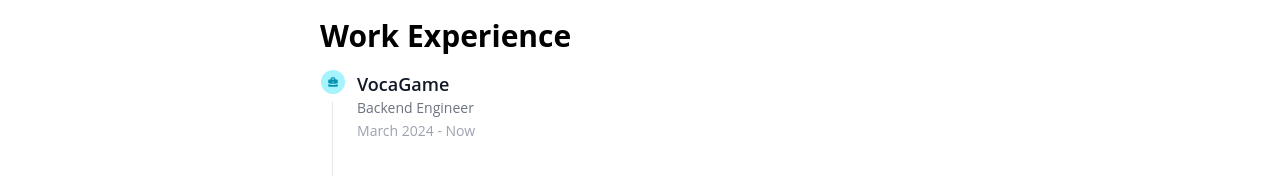
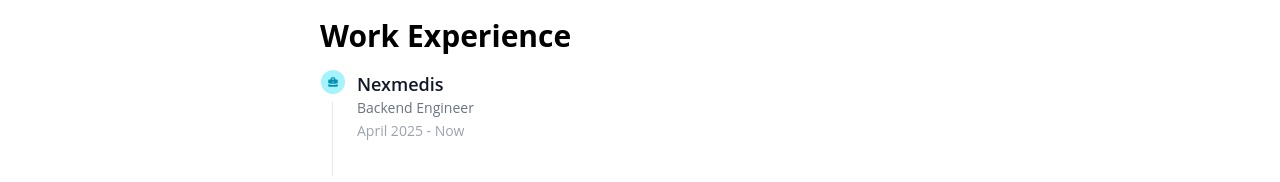
Before and after one commit to hudaputrasantosa/hudaputrasantosa.github.io, a React (Vite) app: page / in a window 1280 px wide. Shown: the part 669-851 px from the top of the page. Built offline with nearby package versions, Linux system fonts and the light colour scheme; no server answers; the database is empty.

Commit message:
feat: update work exp and project

```diff
--- a/src/pages/About/index.jsx
+++ b/src/pages/About/index.jsx
@@ -29,7 +29,6 @@
   }, []);
 
   return (
-    <>
     <ContentLayout>
       <div className="flex flex-col gap-3 ">
         <div className="flex gap-1 text-[13px] items-center justify-center border border-gray-200 dark:border-none rounded-full bg-gray-50 dark:bg-cyan-700 p-2 w-[148px]">
@@ -41,6 +40,7 @@
           <div className="flex flex-col items-center text-center gap-2 mb-4">
             <img
               src="https://res.cloudinary.com/daxz4cuqx/image/upload/v1709810036/assets/images/profiles/huda-putra-santosa_bxzjrh.jpg"
+              alt="foto-profil"
               className="rounded-full w-40 border-4 border-gray-100 "
               loading="lazy"
             />
@@ -60,19 +60,18 @@
           </div>
           <h2 className="font-bold lg:text-3xl text-2xl">About</h2>
           <p className="text-justify lg:text-sm text-[13px] antialiased leading-relaxed tracking-wider">
-              Graduated from Institut Teknologi Telkom Purwokerto with a major
-              in S1 Software Engineering in 2020-2024. Has completed the college
-              time in 3.5 years with a GPA of 3.93. Have an internship
-              experience at PT Telkom Indonesia for 6 months with the Backend
-              Developer position in charge of creating algorithms and providing
-              REST API services and PT Sinergi Talenta Group for 3 months with
-              the Frontend Developer position in charge of converting visual
-              designs into html, css and javascript codes and making website
-              displays interactive. <br /> I have a strong understanding of
-              software development through the Software Development Lifecycle
-              (SDLC) with the stages of planning, analysis, design, development,
-              testing, and system maintenance, to achieve good software quality
-              and meet user needs.
+            Graduated from Institut Teknologi Telkom Purwokerto with a major in
+            S1 Software Engineering in 2020-2024. Has completed the college time
+            in 3.5 years with a GPA of 3.93. Have an internship experience at PT
+            Telkom Indonesia for 6 months with the Backend Developer position in
+            charge of creating algorithms and providing REST API services and PT
+            Sinergi Talenta Group for 3 months with the Frontend Developer
+            position in charge of converting visual designs into html, css and
+            javascript codes and making website displays interactive. <br /> I
+            have a strong understanding of software development through the
+            Software Development Lifecycle (SDLC) with the stages of planning,
+            analysis, design, development, testing, and system maintenance, to
+            achieve good software quality and meet user needs.
           </p>
         </section>
 
@@ -133,7 +132,6 @@
         </section>
       </div>
     </ContentLayout>
-    </>
   );
 };
 
--- a/src/response/about.js
+++ b/src/response/about.js
@@ -1,14 +1,20 @@
 const workExperience = [
+  {
+    institution: "Nexmedis",
+    position: "Backend Engineer",
+    date: "April 2025 - Now",
+    description: "",
+  },
   {
     institution: "VocaGame",
     position: "Backend Engineer",
-    date: "March 2024 - Now",
+    date: "March 2024 - March 2025",
     description: "",
   },
   {
     institution: "Eventhings",
     position: "Backend Engineer",
-    date: "March 2024 - Now",
+    date: "March 2024 - March 2025",
     description: "",
   },
   {
--- a/src/response/projects.js
+++ b/src/response/projects.js
@@ -85,6 +85,19 @@
 const apiProjects = [
   {
     image: `${baseUrlImages}/images/projects/project-4.png`,
+    title: "Microservice App - Common Package",
+    description:
+      "Backend Service untuk memberikan sebuah layanan API berupa Restful API atau gRPC pada service sistem pengelolaan user account seperti autentikasi dan manajemen data",
+    stacks: [
+      `${baseUrl}/icons/golang.svg`,
+      `${baseUrl}/icons/redis.svg`,
+      `${baseUrl}/icons/docker.svg`,
+      `${baseUrl}/icons/swagger.svg`,
+    ],
+    repo: `${githubUrl}/common-package-microapp`,
+  },
+  {
+    image: `${baseUrlImages}/images/projects/project-4.png`,
     title: "Microservice App - User Account",
     description:
       "Backend Service untuk memberikan sebuah layanan API berupa Restful API atau gRPC pada service sistem pengelolaan user account seperti autentikasi dan manajemen data",
```
Lines whose indentation alone changed are shown as unchanged.
